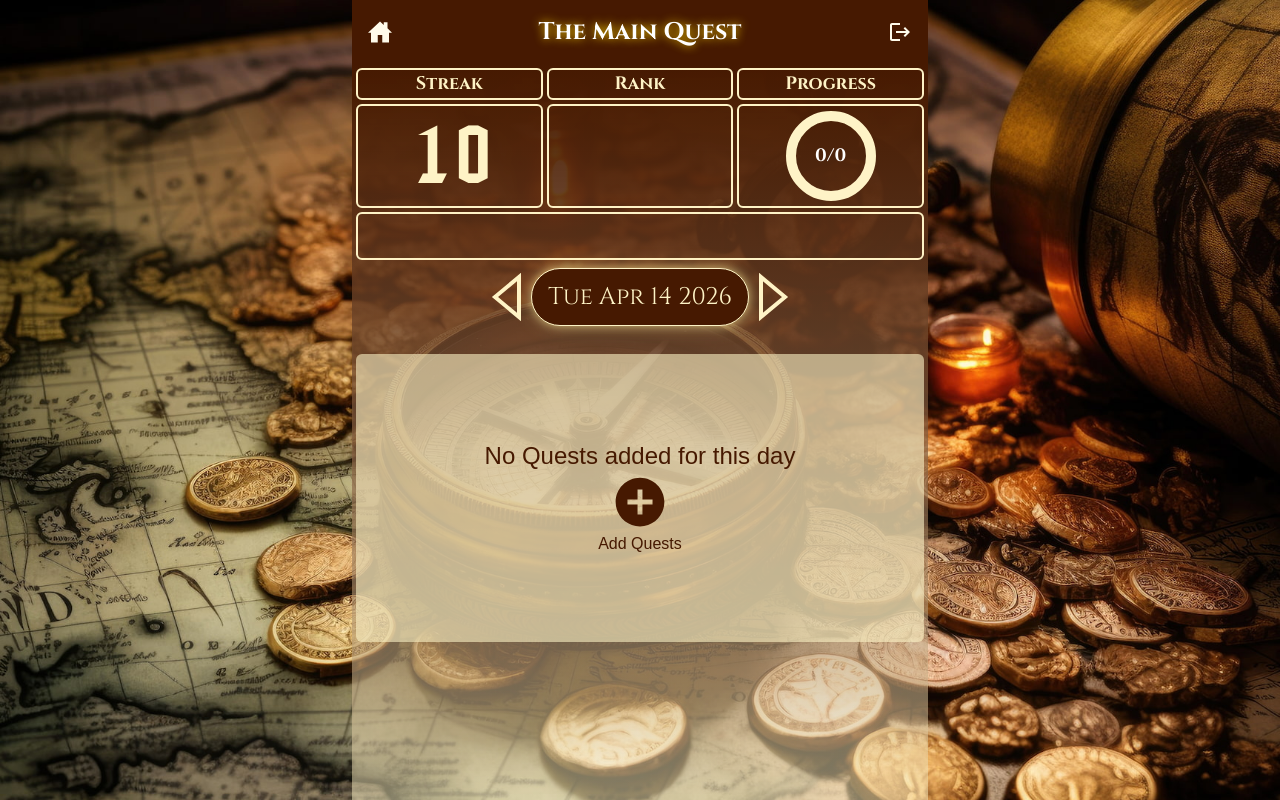
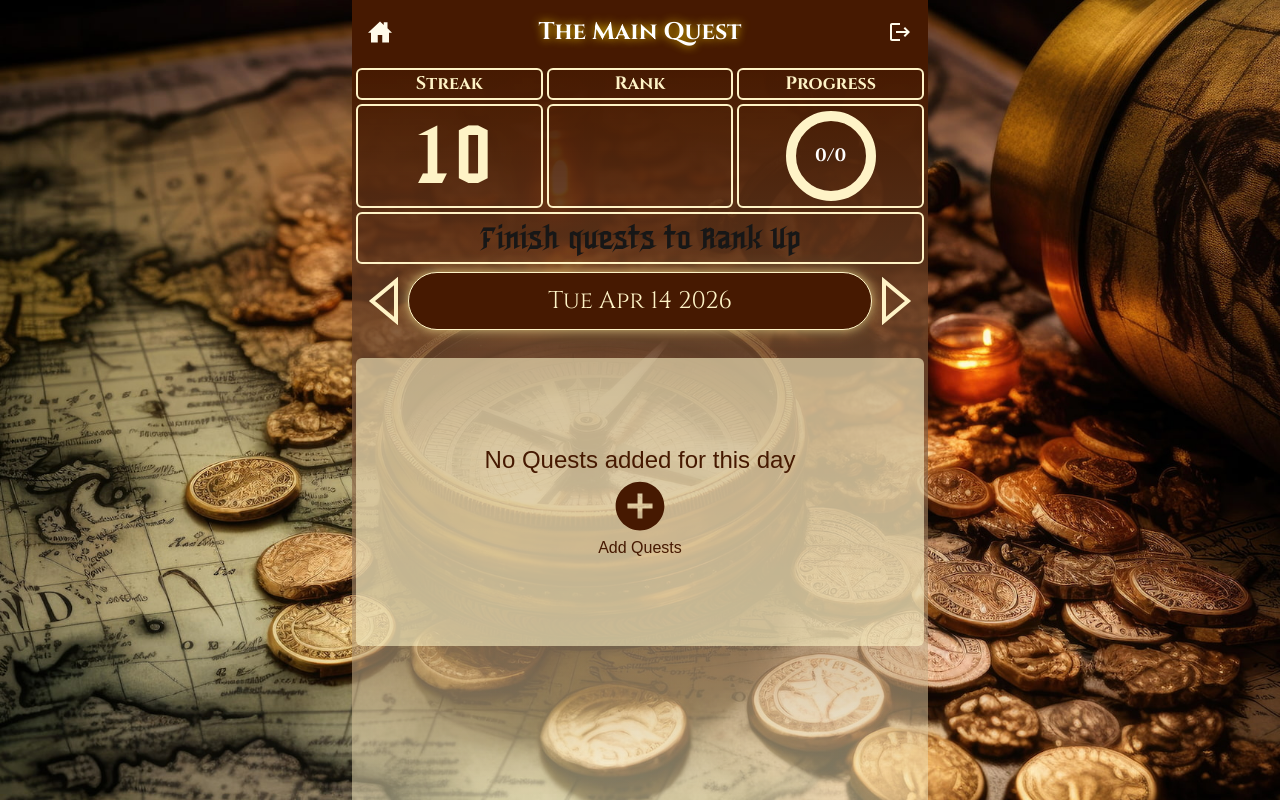
Before and after one commit to Arshpreet0991/QuestLog, a Next.js app: page /dashboard in a window 1280 px wide. Built offline with nearby package versions, Linux system fonts and the light colour scheme; no server answers; a web font is replaced by a local one.

Commit message:
increased the width of the date nav

```diff
--- a/src/components/DateNav.tsx
+++ b/src/components/DateNav.tsx
@@ -15,7 +15,7 @@ function DateNav() {
           <GrCaretPrevious />
         </button>
         <div
-          className="border border-amber-100 rounded-full text-2xl px-4 py-3 bg-amber-950 text-amber-100"
+          className="border border-amber-100 rounded-full text-2xl px-4 py-3 bg-amber-950 text-amber-100 w-11/12"
           style={{
             boxShadow:
               "0 0 10px rgba(255,236,153,0.6), 0 0 20px rgba(255,236,153,0.3)",
--- a/src/components/RankMessage.tsx
+++ b/src/components/RankMessage.tsx
@@ -1,5 +1,6 @@
 "use client";
 
+import { Span } from "next/dist/trace";
 import { Bebas_Neue } from "next/font/google";
 const bebasNeue = Bebas_Neue({
   subsets: ["latin"],
@@ -10,6 +11,7 @@ const bebasNeue = Bebas_Neue({
 function RankMessage({ rank }: { rank: string | undefined }) {
   let rankMessage = "";
   let fontColor = "";
+  const emptyMessage = "Finish quests to Rank Up";
   if (rank === "SSS") {
     rankMessage = "Supreme System Slayer";
     fontColor = "";
@@ -30,7 +32,7 @@ function RankMessage({ rank }: { rank: string | undefined }) {
           }}
           className={`rank-${rank?.toLowerCase()} text-4xl `}
         >
-          {rankMessage}
+          {rank ? rankMessage : emptyMessage}
         </div>
       </div>
     </>
```
